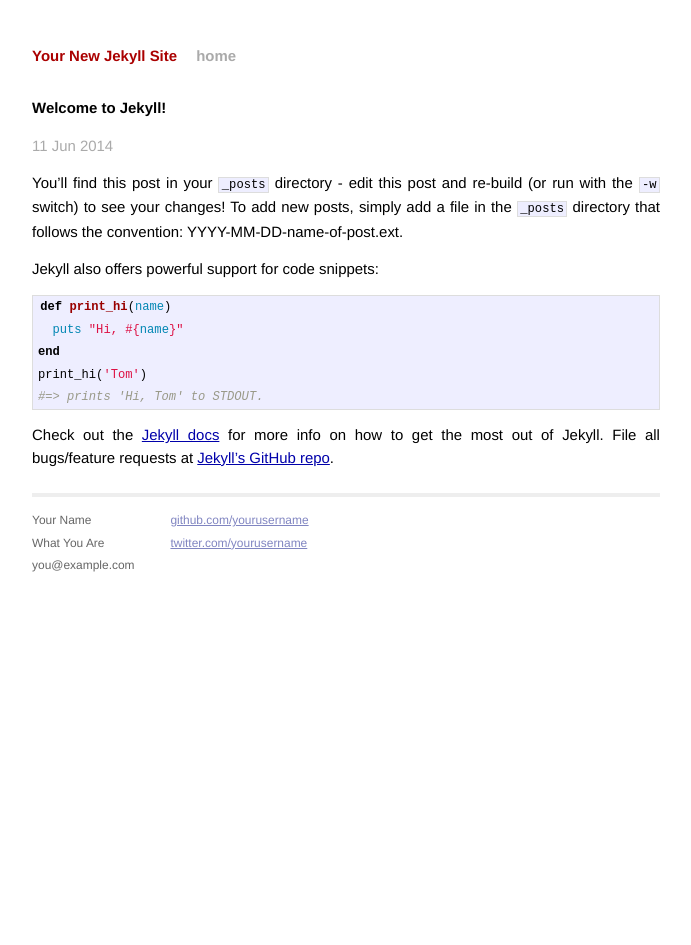
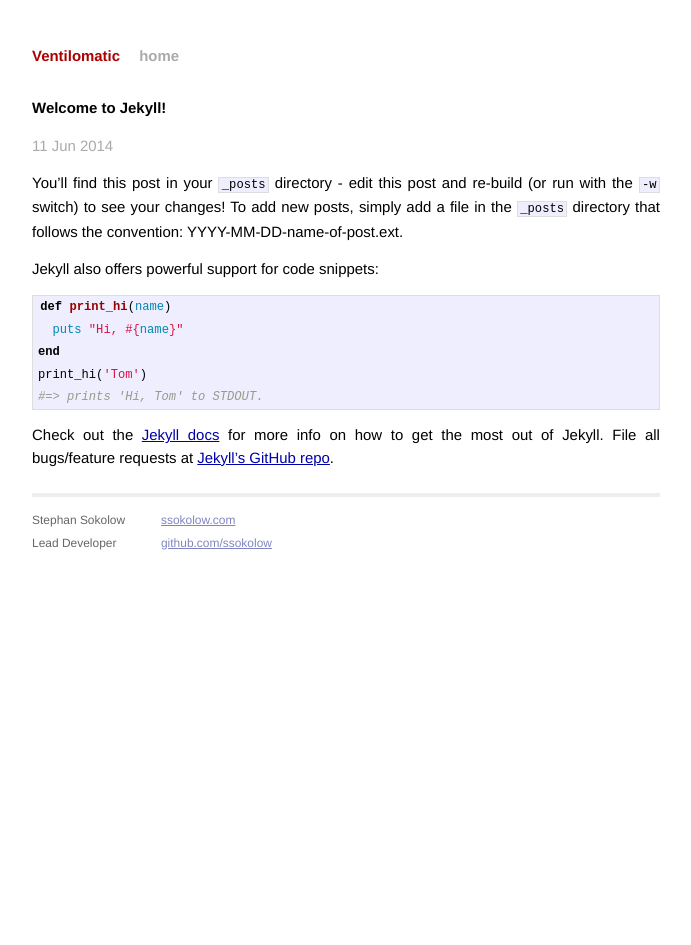
Before and after one commit to ssokolow/ventilomatic, a Jekyll site: the page built from _posts/2014-06-11-welcome-to-jekyll.markdown, in a window 1280 px wide. Shown: the whole page, without its empty margins (294-985 px from the left). Built offline with Jekyll 4.4.1, drawn with Linux system fonts in a browser that asks for light colours; Markdown is read by kramdown in place of the engine named in the settings.

Commit message:
Add initial metadata

```diff
--- a/_config.yml
+++ b/_config.yml
@@ -1,3 +1,3 @@
-name: Your New Jekyll Site
+name: Ventilomatic
 markdown: redcarpet
 pygments: true
--- a/_layouts/default.html
+++ b/_layouts/default.html
@@ -26,15 +26,14 @@
           <div class="footer">
             <div class="contact">
               <p>
-                Your Name<br />
-                What You Are<br />
-                you@example.com
+                Stephan Sokolow<br />
+                Lead Developer<br />
               </p>
             </div>
             <div class="contact">
               <p>
-                <a href="https://github.com/yourusername">github.com/yourusername</a><br />
-                <a href="https://twitter.com/yourusername">twitter.com/yourusername</a><br />
+                <a href="https://ssokolow.com">ssokolow.com</a><br />
+                <a href="https://github.com/ssokolow">github.com/ssokolow</a><br />
               </p>
             </div>
           </div>
```
Also changed, not shown: index.html (line endings or trailing spaces).
